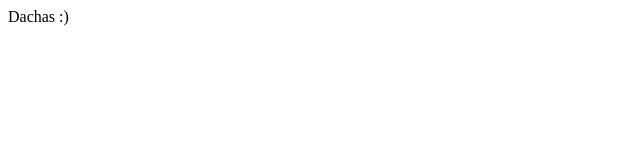
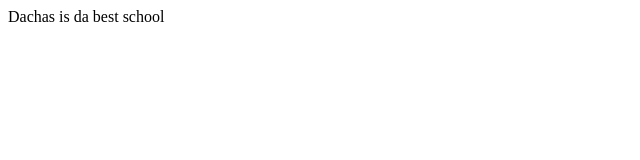
Before and after one commit to ilianasb/dachas, a plain HTML site: page index.html in a window 1280 px wide. Shown: the whole page, without its empty margins (0-640 px from the left). Drawn offline with Linux system fonts and the light colour scheme.

Commit message:
Update index.html

```diff
--- a/index.html
+++ b/index.html
@@ -1,5 +1,5 @@
 <html>
   <body>
-    Dachas :)
+    Dachas is da best school
   </body>
 </html>
```
